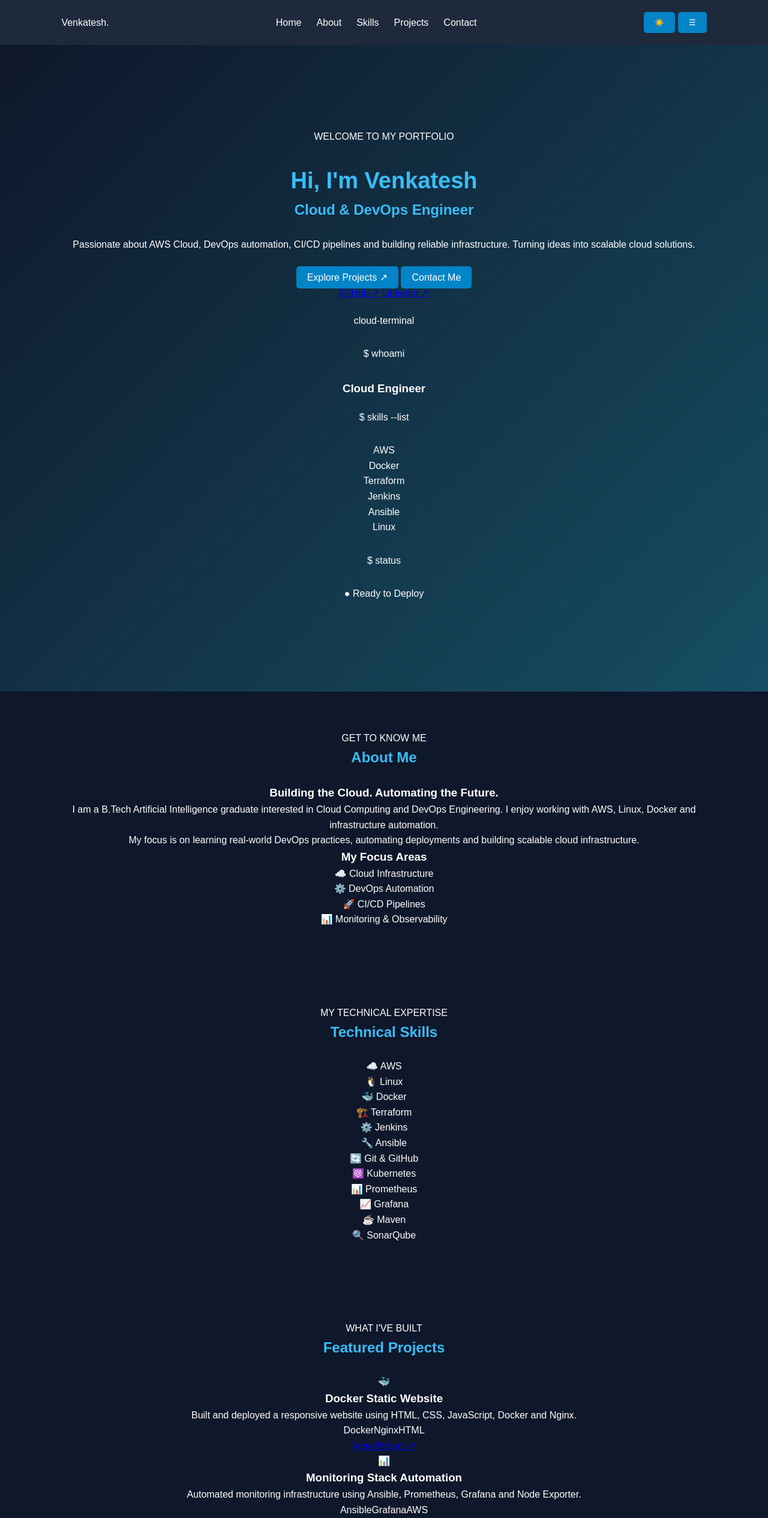
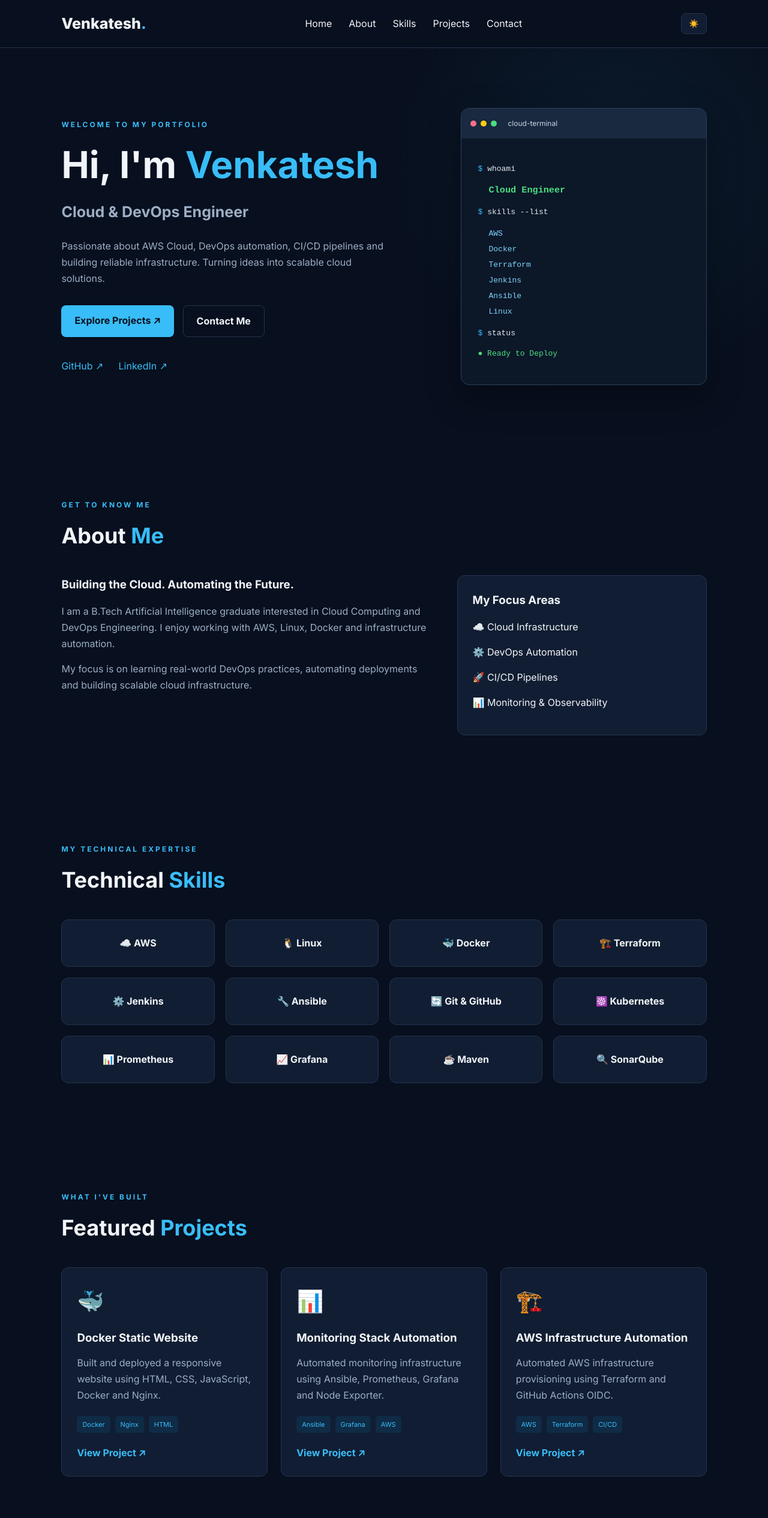
Before and after one commit to venkatesh762004/docker-static-website, a plain HTML site: page index.html in a window 1280 px wide. Shown: the top 2531 px of the page at 60% size. Drawn offline with Linux system fonts and the light colour scheme.

Commit message:
CSS
Updated CSS variables for dark and light modes, adjusted styles for various elements including navbar, hero section, and buttons.

```diff
--- a/css/style.css
+++ b/css/style.css
@@ -1,126 +1,400 @@
+
+@import url('https://fonts.googleapis.com/css2?family=Inter:wght@400;500;600;700;800&display=swap');
+
+:root {
+    --bg: #080f1e;
+    --card: #111d32;
+    --text: #f1f5f9;
+    --muted: #9caec5;
+    --accent: #38bdf8;
+    --border: #24344d;
+}
 
 * {
     margin: 0;
     padding: 0;
     box-sizing: border-box;
+    scroll-behavior: smooth;
 }
 
 body {
-    font-family: Arial, sans-serif;
-    background: #0f172a;
-    color: white;
-    line-height: 1.6;
+    background: var(--bg);
+    color: var(--text);
+    font-family: 'Inter', Arial, sans-serif;
+    line-height: 1.7;
+    transition: background .3s, color .3s;
+}
+
+body.light-mode {
+    --bg: #f1f5f9;
+    --card: #ffffff;
+    --text: #102039;
+    --muted: #53657d;
+    --accent: #0284c7;
+    --border: #d5dfeb;
+}
+
+a {
+    color: inherit;
+    text-decoration: none;
 }
 
 .navbar {
+    position: sticky;
+    top: 0;
+    z-index: 100;
     display: flex;
     justify-content: space-between;
     align-items: center;
-    padding: 20px 8%;
-    background: #1e293b;
+    padding: 18px 8%;
+    background: var(--bg);
+    border-bottom: 1px solid var(--border);
 }
 
-.navbar h2 {
+.logo {
+    font-size: 25px;
+    font-weight: 800;
+}
+
+.logo span, h1 span, h2 span {
+    color: var(--accent);
+}
+
+.nav-links {
+    display: flex;
+    list-style: none;
+    gap: 28px;
+}
+
+.nav-links a:hover {
+    color: var(--accent);
+}
+
+.nav-actions {
+    display: flex;
+    gap: 12px;
+}
+
+.nav-actions button {
+    background: var(--card);
+    border: 1px solid var(--border);
+    color: var(--text);
+    padding: 9px 12px;
+    border-radius: 8px;
+    cursor: pointer;
+}
+
+.menu-btn {
+    display: none;
+}
+
+.hero {
+    min-height: 650px;
+    padding: 100px 8%;
+    display: grid;
+    grid-template-columns: 1.2fr .8fr;
+    align-items: center;
+    gap: 50px;
+    background:
+        radial-gradient(circle at 80% 30%, #164e6335, transparent 35%);
+}
+
+.welcome, .section-label {
+    color: var(--accent);
+    font-size: 12px;
+    letter-spacing: 3px;
+    font-weight: 700;
+}
+
+.hero h1 {
+    font-size: clamp(38px, 5vw, 62px);
+    line-height: 1.2;
+    margin: 20px 0;
+}
+
+.hero h2 {
+    font-size: 25px;
+    color: var(--muted);
+}
+
+.hero-description {
+    color: var(--muted);
+    max-width: 560px;
+    margin: 22px 0 30px;
+}
+
+.hero-buttons {
+    display: flex;
+    gap: 15px;
+    flex-wrap: wrap;
+}
+
+.btn {
+    display: inline-block;
+    padding: 12px 22px;
+    border-radius: 8px;
+    font-weight: 700;
+    transition: .3s;
+}
+
+.primary {
+    background: var(--accent);
+    color: #06111f;
+}
+
+.secondary {
+    border: 1px solid var(--border);
+}
+
+.btn:hover {
+    transform: translateY(-4px);
+}
+
+.social-links {
+    display: flex;
+    gap: 25px;
+    margin-top: 35px;
+    color: var(--accent);
+}
+
+.terminal {
+    background: #0c1728;
+    border: 1px solid #2b405b;
+    border-radius: 14px;
+    overflow: hidden;
+    box-shadow: 0 20px 60px #0005;
+}
+
+.terminal-header {
+    display: flex;
+    align-items: center;
+    gap: 7px;
+    padding: 15px;
+    background: #192940;
+}
+
+.terminal-header span {
+    width: 10px;
+    height: 10px;
+    background: #fb7185;
+    border-radius: 50%;
+}
+
+.terminal-header span:nth-child(2) {
+    background: #facc15;
+}
+
+.terminal-header span:nth-child(3) {
+    background: #4ade80;
+}
+
+.terminal-header p {
+    margin-left: 12px;
+    color: #cbd5e1;
+    font-size: 12px;
+}
+
+.terminal-body {
+    padding: 28px;
+    font-family: monospace;
+    color: #e2e8f0;
+}
+
+.terminal-body p {
+    margin: 12px 0;
+}
+
+.terminal-body p span {
     color: #38bdf8;
 }
 
-.navbar ul {
-    display: flex;
-    list-style: none;
-    gap: 25px;
+.terminal-body h3 {
+    color: #4ade80;
+    margin-left: 18px;
 }
 
-.navbar a {
-    color: white;
-    text-decoration: none;
+.terminal-output {
+    color: #7dd3fc;
+    line-height: 2;
+    margin-left: 18px !important;
 }
 
-button, .btn {
-    padding: 10px 18px;
-    background: #0284c7;
-    color: white;
-    border: none;
-    border-radius: 5px;
-    cursor: pointer;
-    text-decoration: none;
+.success {
+    color: #4ade80;
 }
 
-.hero {
-    text-align: center;
-    padding: 120px 20px;
-    background: linear-gradient(135deg, #0f172a, #164e63);
+.section {
+    padding: 90px 8%;
 }
 
-.hero h1 {
-    color: #38bdf8;
-    font-size: 38px;
+.section h2 {
+    font-size: 36px;
+    margin: 10px 0 35px;
 }
 
-.hero p {
-    margin: 20px 0 30px;
+.about-content {
+    display: grid;
+    grid-template-columns: 1.5fr 1fr;
+    gap: 35px;
 }
 
-section:not(.hero) {
-    padding: 65px 8%;
-    text-align: center;
+.about-content p {
+    color: var(--muted);
+    margin: 15px 0;
 }
 
-section h2 {
-    color: #38bdf8;
+.about-box, .skill, .project-card {
+    background: var(--card);
+    border: 1px solid var(--border);
+    border-radius: 12px;
+    padding: 25px;
+}
+
+.about-box p {
+    color: var(--text);
+}
+
+.skills-grid {
+    display: grid;
+    grid-template-columns: repeat(4, 1fr);
+    gap: 18px;
+}
+
+.skill {
+    text-align: center;
+    font-weight: 700;
+    transition: .3s;
+}
+
+.skill:hover, .project-card:hover {
+    transform: translateY(-6px);
+    border-color: var(--accent);
+}
+
+.projects-grid {
+    display: grid;
+    grid-template-columns: repeat(3, 1fr);
+    gap: 22px;
+}
+
+.project-card {
+    transition: .3s;
+}
+
+.project-icon {
+    font-size: 36px;
+    margin-bottom: 15px;
+}
+
+.project-card p {
+    color: var(--muted);
+    margin: 12px 0;
+}
+
+.tags {
+    display: flex;
+    flex-wrap: wrap;
+    gap: 8px;
+    margin: 20px 0;
+}
+
+.tags span {
+    background: #0c4a6e55;
+    color: var(--accent);
+    border-radius: 5px;
+    padding: 5px 9px;
+    font-size: 11px;
+}
+
+.project-link {
+    color: var(--accent);
+    font-weight: 700;
+}
+
+.contact {
+    text-align: center;
+    background: radial-gradient(circle, #164e6335, transparent 70%);
+}
+
+.contact p {
+    color: var(--muted);
     margin-bottom: 25px;
 }
 
-.cards {
-    display: grid;
-    grid-template-columns: repeat(auto-fit, minmax(150px, 1fr));
-    gap: 20px;
+footer {
+    display: flex;
+    justify-content: space-between;
+    padding: 25px 8%;
+    border-top: 1px solid var(--border);
+    color: var(--muted);
 }
 
-.card {
-    background: #1e293b;
-    padding: 25px;
-    border-radius: 10px;
-    margin: 10px;
-    transition: transform 0.3s;
+footer a {
+    color: var(--accent);
 }
 
-.card:hover {
-    transform: translateY(-5px);
+@media(max-width: 900px) {
+    .hero {
+        grid-template-columns: 1fr;
+    }
+
+    .projects-grid {
+        grid-template-columns: repeat(2, 1fr);
+    }
+
+    .skills-grid {
+        grid-template-columns: repeat(3, 1fr);
+    }
 }
 
-footer {
-    text-align: center;
-    padding: 25px;
-    background: #1e293b;
-}
-
-body.light-mode {
-    background: #f1f5f9;
-    color: #0f172a;
-}
-
-body.light-mode .navbar,
-body.light-mode .card,
-body.light-mode footer {
-    background: #cbd5e1;
-}
-
-body.light-mode .navbar a {
-    color: #0f172a;
-}
-
-@media (max-width: 600px) {
+@media(max-width: 600px) {
     .navbar {
-        flex-wrap: wrap;
-        gap: 15px;
+        padding: 15px 5%;
     }
 
-    .navbar ul {
-        flex-wrap: wrap;
-        gap: 12px;
+    .menu-btn {
+        display: inline-block;
+    }
+
+    .nav-links {
+        display: none;
+        position: absolute;
+        top: 65px;
+        left: 0;
+        width: 100%;
+        padding: 25px;
+        background: var(--card);
+        flex-direction: column;
+        text-align: center;
+    }
+
+    .nav-links.active {
+        display: flex;
+    }
+
+    .hero {
+        padding: 80px 6%;
     }
 
     .hero h1 {
-        font-size: 28px;
+        font-size: 38px;
+    }
+
+    .section {
+        padding: 65px 6%;
+    }
+
+    .about-content, .projects-grid {
+        grid-template-columns: 1fr;
+    }
+
+    .skills-grid {
+        grid-template-columns: repeat(2, 1fr);
+    }
+
+    footer {
+        flex-direction: column;
+        text-align: center;
+        gap: 12px;
     }
 }
```
